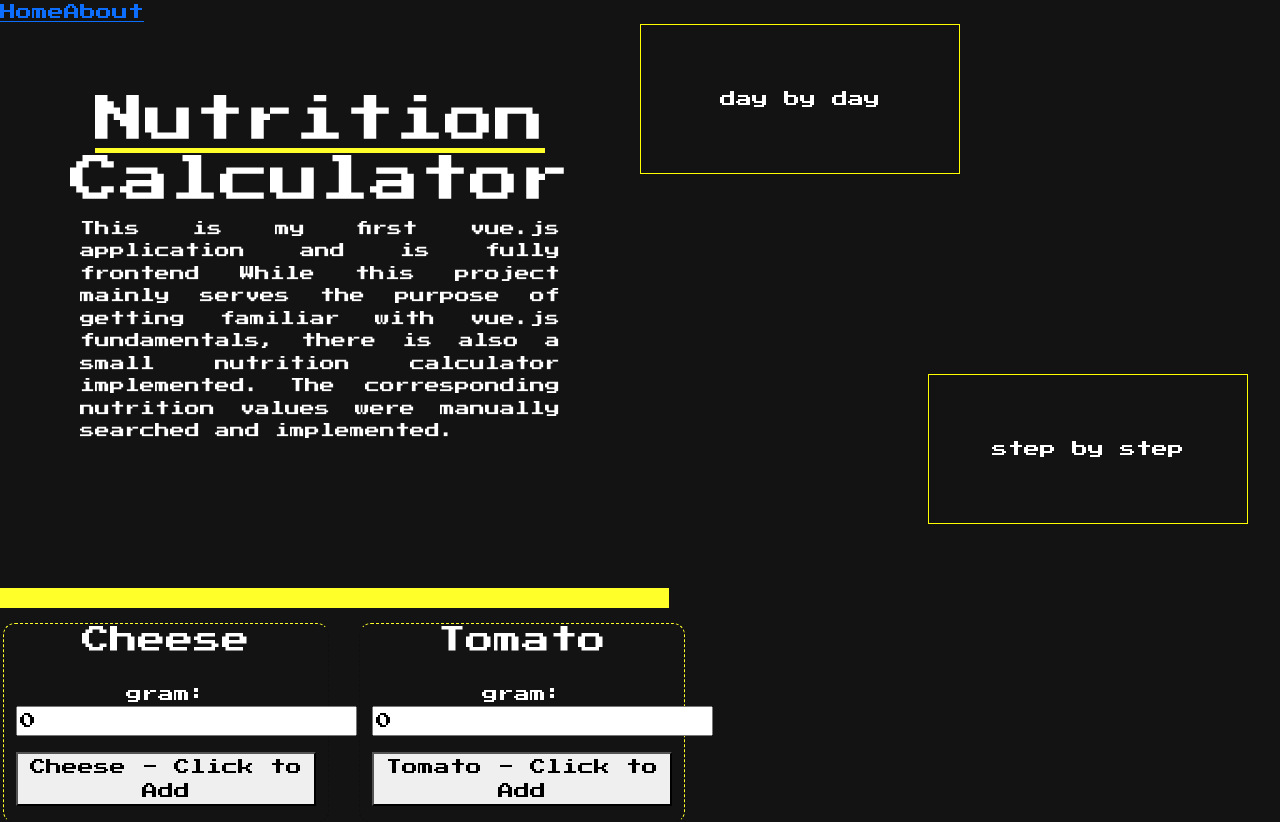
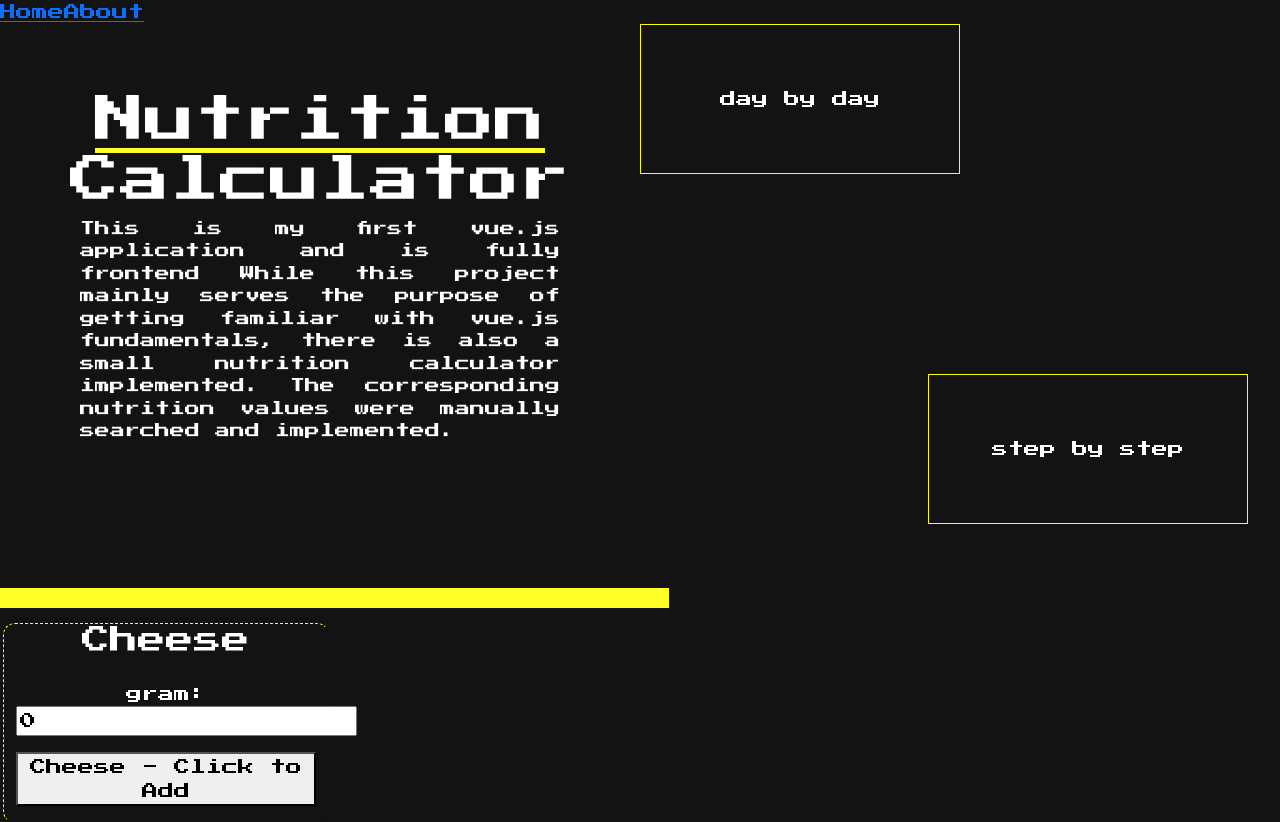
Before and after one commit to Matthes-Baer/NutritionCalculator, a Vue app: page / in a window 1280 px wide. Shown: the top 822 px of the page. Built offline with nearby package versions, Linux system fonts and the light colour scheme.

Commit message:
updated items.ts

```diff
--- a/src/data/items.ts
+++ b/src/data/items.ts
@@ -10,12 +10,6 @@ const DATA: {
     icon: "https://www.cheeselinks.com.au/wp-content/uploads/2017/09/Dollarphotoclub_53674521.jpg",
     values: { kcal: 2, fat: 0.2, sugar: 0.01, proteine: 0.15 },
   },
-  {
-    id: 2,
-    name: "Tomato",
-    icon: "https://www.schoolphotoproject.com/_picture-of-vegetable/tomato-photo2-l.jpg",
-    values: { kcal: 0.02, fat: 0.001, sugar: 0.001, proteine: 0.001 },
-  },
 ];
 
 export default DATA;
```
